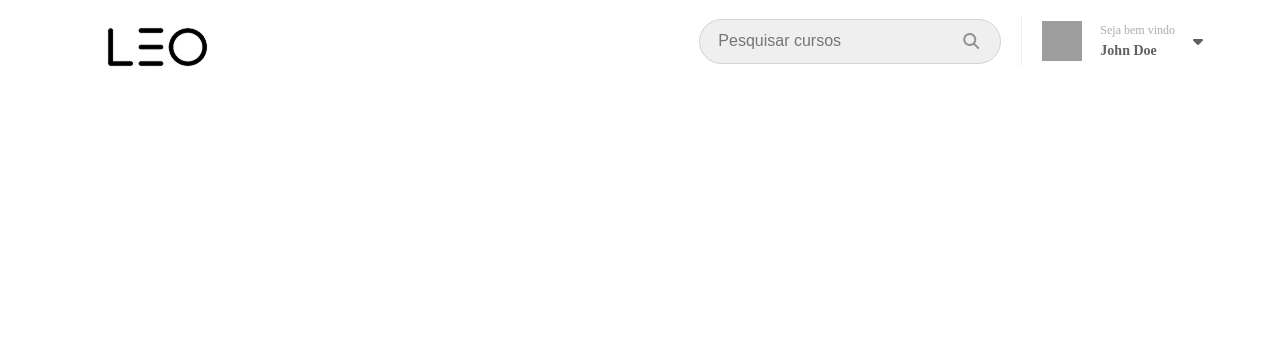
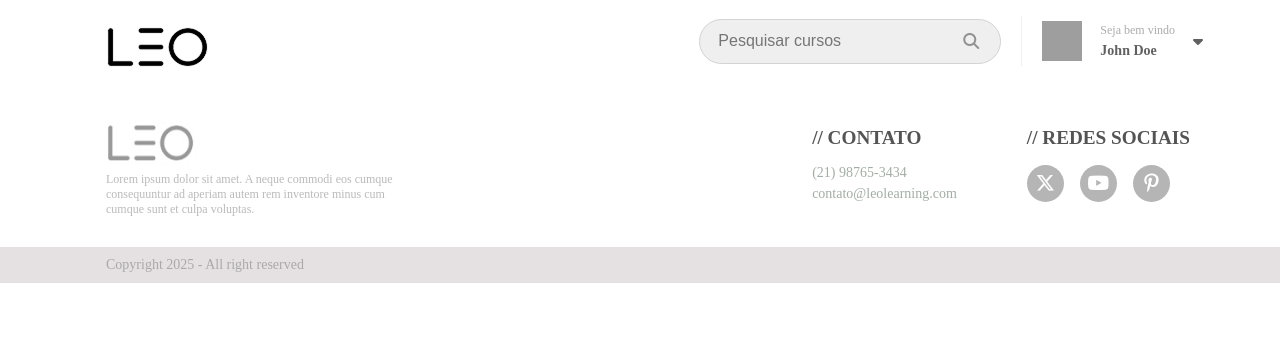
Before and after one commit to FlavioAraujo23/desafio_revvo, a PHP site: page / in a window 1280 px wide. Shown: the top 342 px of the page. Run offline with PHP 8.4, Linux system fonts and the light colour scheme; grey boxes are pictures that could not be loaded.

Commit message:
adicionando o footer

```diff
--- /dev/null
+++ b/assets/css/footer.css
@@ -0,0 +1,68 @@
+footer {
+  background: #fff;
+}
+
+section.wrapper-footer {
+  padding: 1.875rem 5.625rem;
+  justify-content: space-between;
+  align-items: center;
+}
+
+.footer-column {
+  flex-direction: column;
+}
+
+p.text {
+  margin-left: 1rem;
+  font-size: 0.75rem;
+  width: 19.25rem;
+  color: #bababa;
+}
+
+h2.footer-title {
+  text-transform: uppercase;
+  color: #545454;
+  font-weight: 700;
+  font-size: 1.2rem;
+  margin-bottom: 1rem;
+}
+
+p.text-info {
+  color: #a3ada5;
+  font-size: 0.875rem;
+  margin-top: 0.3125rem;
+}
+
+.socials {
+  gap: 1rem;
+}
+
+.socials a {
+  color: #fff;
+  background: #b5b5b5;
+  width: 2.3125rem;
+  height: 2.3125rem;
+  border-radius: 50%;
+  align-items: center;
+  justify-content: center;
+}
+
+.socials a i {
+  font-size: 1.2rem;
+}
+
+.info-section {
+  gap: 4.375rem;
+}
+
+section.copy {
+  background: #e5e1e2;
+  padding: 0.625rem 5.625rem;
+}
+
+.copy p {
+  color: #aaa8a9;
+  font-size: 0.875rem;
+  font-weight: 500;
+  margin-left: 1rem;
+}
--- a/assets/css/styles.css
+++ b/assets/css/styles.css
@@ -1,6 +1,7 @@
 * {
   margin: 0px;
   box-sizing: border-box;
+  text-decoration: none;
 }
 
 .d-flex {
--- /dev/null
+++ b/includes/footer.php
@@ -0,0 +1,43 @@
+<!DOCTYPE html>
+<html lang="pt-br">
+
+<head>
+    <meta charset="UTF-8">
+    <meta name="viewport" content="width=device-width, initial-scale=1.0">
+    <title>Desafio Revvo</title>
+    <link rel="stylesheet" href="assets/css/footer.css">
+</head>
+
+<body>
+    <footer>
+        <section class="wrapper-footer d-flex">
+            <div class="footer-column d-flex">
+                <img src="./images/Logo_footer_leo.png" alt="Logo Leo" width="120" height="60">
+                <p class="text">Lorem ipsum dolor sit amet. A neque commodi eos cumque consequuntur ad aperiam autem rem
+                    inventore minus cum cumque sunt et culpa voluptas. </p>
+            </div>
+            <div class="d-flex info-section">
+                <div class="footer-column">
+                    <h2 class="footer-title">// Contato</h2>
+                    <p class="text-info">(21) 98765-3434</p>
+                    <p class="text-info">contato@leolearning.com</p>
+                </div>
+
+                <div class="footer-column d-flex">
+                    <h2 class="footer-title">// Redes sociais</h2>
+                    <div class="socials d-flex">
+                        <a href="" class="d-flex"><i class="fa-brands fa-x-twitter"></i></a>
+                        <a href="" class="d-flex"><i class="fa-brands fa-youtube"></i></a>
+                        <a href="" class="d-flex"><i class="fa-brands fa-pinterest-p"></i></a>
+                    </div>
+
+                </div>
+            </div>
+        </section>
+        <section class="copy">
+            <p>Copyright <?= date("Y") ?> - All right reserved</p>
+        </section>
+    </footer>
+</body>
+
+</html>
--- a/includes/header.php
+++ b/includes/header.php
@@ -3,6 +3,7 @@
 
 <head>
   <meta charset="UTF-8">
+  <meta name="viewport" content="width=device-width, initial-scale=1.0">
   <title>Desafio Revvo</title>
   <link rel="stylesheet" href="assets/css/header.css">
 </head>
--- a/index.php
+++ b/index.php
@@ -13,7 +13,7 @@
 
 <body>
     <?php include "includes/header.php" ?>
-
+    <?php include "includes/footer.php" ?>
 </body>
 
 </html>
```
Also changed, not shown: images/Logo_footer_leo.png (added).
